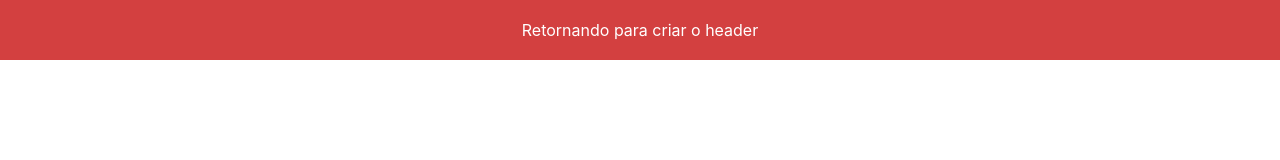
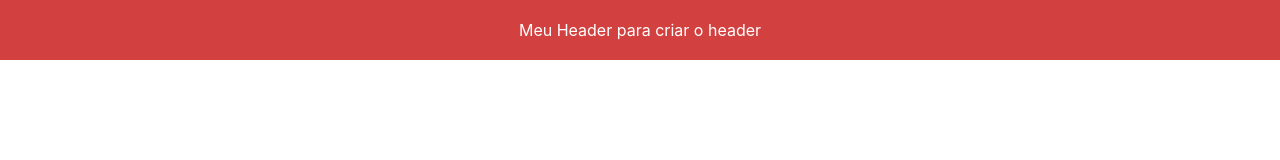
Before and after one commit to LeandroPenhalver/studying-react, a React (Create React App) app: page / in a window 1280 px wide. Shown: the top 160 px of the page. Built offline with nearby package versions, Linux system fonts and the light colour scheme.

Commit message:
End the curse

```diff
--- a/src/componentes/Header/index.js
+++ b/src/componentes/Header/index.js
@@ -3,7 +3,7 @@ import './index.css'
 
 function Header(){
     return (
-        <header>Retornando para criar o header</header>
+        <header>Meu Header para criar o header</header>
     );
 }
 export default Header;
```
